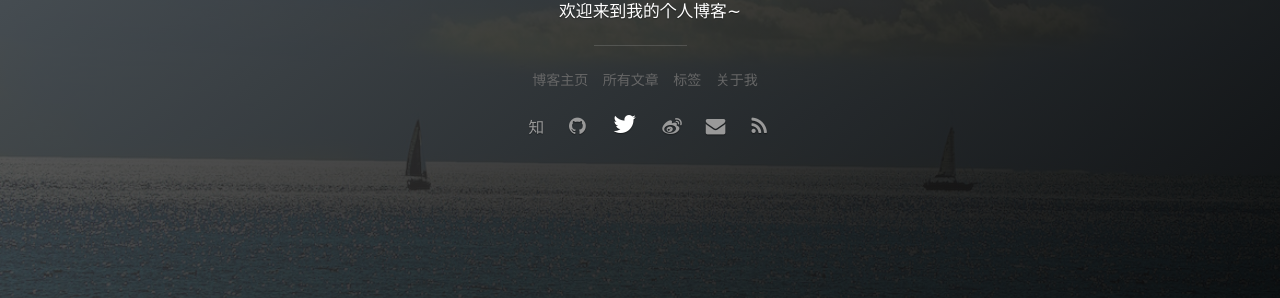
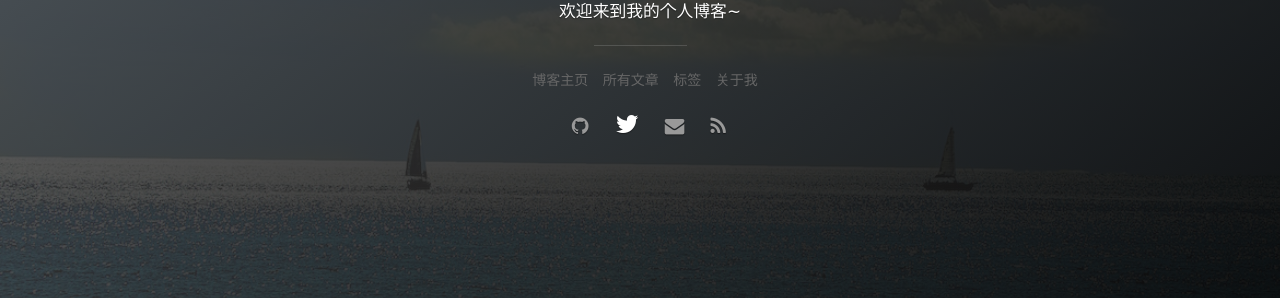
Before and after one commit to zichen-fei/zichen-fei.github.io, a Jekyll site: the page built from index.html, in a window 1280 px wide. Shown: the part 456-754 px from the top of the page. Built offline with Jekyll 4.4.1, drawn with Linux system fonts in a browser that asks for light colours; nearby versions of some CDN libraries; the list of posts is cut into pages by our own code; comment, search, counter and statistics services are not loaded.

Commit message:
add post

```diff
--- a/_includes/side-panel.html
+++ b/_includes/side-panel.html
@@ -52,10 +52,10 @@
 
 		<div class="social-links">
 		  <ul>
-			<li><a href="" class="social-link-item" title="@{{site.social.zhihu}} 的 知乎" target="_blank"><i class="fa fa-fw" style="font-size:0.8em;">知</i></a></li>
+<!--			<li><a href="" class="social-link-item" title="@{{site.social.zhihu}} 的 知乎" target="_blank"><i class="fa fa-fw" style="font-size:0.8em;">知</i></a></li>-->
 			<li><a href="https://github.com/zichen-fei" class="social-link-item" title="@{{site.social.github}} 的 Github" target="_blank"><i class="fa fa-fw fa-github"></i></a></li>
 			<li><a href="" target="_blank"><i class="fa fa-fw fa-twitter"></i></a></li>
-			<li><a href="" class="social-link-item" title="@{{site.social.weibo}} 的 微博" target="_blank"><i class="fa fa-fw fa-weibo"></i></a></li>
+<!--			<li><a href="" class="social-link-item" title="@{{site.social.weibo}} 的 微博" target="_blank"><i class="fa fa-fw fa-weibo"></i></a></li>-->
 			<li><a href="mailto:mail@feizichen.me" class="social-link-item" title="Contact me" target="_blank"><i class="fa fa-fw fa-envelope"></i></a></li>
 			<li><a href="/feed.xml" class="social-link-item" title="RSS" target="_blank"><i class="fa fa-fw fa-rss"></i></a></li>
 			<!-- <li><a href="http://facebook.com/streamelody" class="social-link-item" target="_blank"><i class="fa fa-fw fa-facebook"></i></a></li> -->
```
